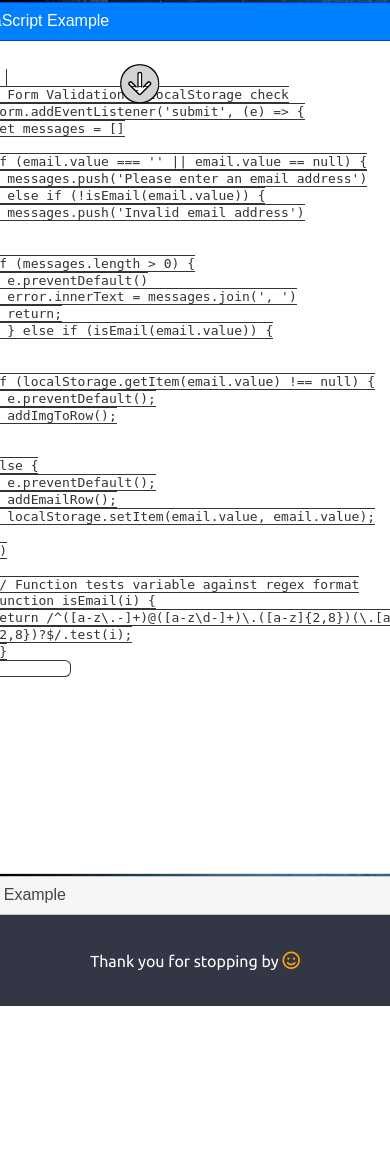
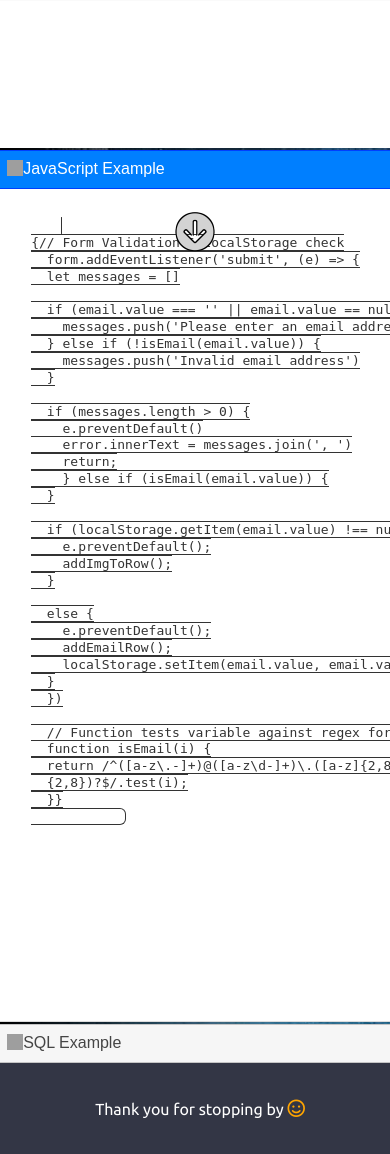
Before and after one commit to Wilber30/portfolio, a PHP site: page /pages/coding_examples.html in a window 390 px wide; the page is wider, and only the part inside the window is pictured. Before the commit the page ends 1006 px from the top of that part, so only its background shows below. Run offline with PHP 8.4, Linux system fonts and the light colour scheme; some libraries are stand-ins or nearby versions; grey boxes are pictures that could not be loaded.

Commit message:
- Adjusts layout of the coding examples page at the extra large bp.

```diff
--- a/SCSS/pages/_coding-examples.scss
+++ b/SCSS/pages/_coding-examples.scss
@@ -3,8 +3,22 @@
         '../utilities/mixins',
         '../utilities/media';
 
+  #page_content {
+    position: relative;
+    height: 100vh;
+    min-height: 700px;
+    // margin-top: -148px;
+    display: flex;
+    justify-content: center;
+    align-items: center;
+    background-size: cover;
+    background-image: url(/Images/abstract-placeholder.jpeg);
+  }
+
+
 #code_main {
   height: 100vh;
+  overflow: scroll;
 }
 
 .heading_wrapper {
--- a/SCSS/styles.css
+++ b/SCSS/styles.css
@@ -1,7 +1,7 @@
 @import url("https://fonts.googleapis.com/css2?family=Ubuntu:wght@400;500;700&display=swap");
 @import url("https://fonts.googleapis.com/css2?family=Pacifico&display=swap");
 @media (max-width: 576px) {
-  .align_scroll, .type-container, #arrow_alignment, #scs_arrow_align {
+  .align_scroll, .type-container, #arrow_alignment, #scs_arrow_align, .container {
     width: 400px;
     margin: auto;
   }
@@ -280,7 +280,7 @@ body {
 }
 
 @media (max-width: 576px) {
-  .align_scroll, .type-container, #arrow_alignment, #scs_arrow_align {
+  .align_scroll, .type-container, #arrow_alignment, #scs_arrow_align, .container {
     width: 400px;
     margin: auto;
   }
@@ -671,7 +671,7 @@ a .sm-in:hover {
 }
 
 @media (max-width: 576px) {
-  .align_scroll, .type-container, #arrow_alignment, #scs_arrow_align {
+  .align_scroll, .type-container, #arrow_alignment, #scs_arrow_align, .container {
     width: 400px;
     margin: auto;
   }
@@ -972,7 +972,7 @@ a .initials:hover {
 }
 
 @media (max-width: 576px) {
-  .align_scroll, .type-container, #arrow_alignment, #scs_arrow_align {
+  .align_scroll, .type-container, #arrow_alignment, #scs_arrow_align, .container {
     width: 400px;
     margin: auto;
   }
@@ -1219,7 +1219,7 @@ footer {
 }
 
 @media (max-width: 576px) {
-  .align_scroll, .type-container, #arrow_alignment, #scs_arrow_align {
+  .align_scroll, .type-container, #arrow_alignment, #scs_arrow_align, .container {
     width: 400px;
     margin: auto;
   }
@@ -1557,7 +1557,7 @@ footer {
 }
 
 @media (max-width: 576px) {
-  .align_scroll, .type-container, #arrow_alignment, #scs_arrow_align {
+  .align_scroll, .type-container, #arrow_alignment, #scs_arrow_align, .container {
     width: 400px;
     margin: auto;
   }
@@ -1830,6 +1830,7 @@ footer {
   border: 2px solid darkcyan;
   border-radius: 6px;
   padding: 8px 14px;
+  object-fit: cover;
   font-family: "Ubuntu";
   box-shadow: 0.9px 0.6px;
   text-decoration: none;
@@ -1846,7 +1847,7 @@ footer {
 }
 
 @media (max-width: 576px) {
-  .align_scroll, .type-container, #arrow_alignment, #scs_arrow_align {
+  .align_scroll, .type-container, #arrow_alignment, #scs_arrow_align, .container {
     width: 400px;
     margin: auto;
   }
@@ -2175,7 +2176,7 @@ textarea {
 }
 
 @media (max-width: 576px) {
-  .align_scroll, .type-container, #arrow_alignment, #scs_arrow_align {
+  .align_scroll, .type-container, #arrow_alignment, #scs_arrow_align, .container {
     width: 400px;
     margin: auto;
   }
@@ -2447,7 +2448,7 @@ textarea {
 }
 
 @media (max-width: 576px) {
-  .align_scroll, .type-container, #arrow_alignment, #scs_arrow_align {
+  .align_scroll, .type-container, #arrow_alignment, #scs_arrow_align, .container {
     width: 400px;
     margin: auto;
   }
@@ -2664,8 +2665,20 @@ textarea {
     display: none;
   }
 }
+#page_content {
+  position: relative;
+  height: 100vh;
+  min-height: 700px;
+  display: flex;
+  justify-content: center;
+  align-items: center;
+  background-size: cover;
+  background-image: url(/Images/abstract-placeholder.jpeg);
+}
+
 #code_main {
   height: 100vh;
+  overflow: scroll;
 }
 
 .heading_wrapper {
@@ -2745,7 +2758,7 @@ textarea {
 }
 
 @media (max-width: 576px) {
-  .align_scroll, .type-container, #arrow_alignment, #scs_arrow_align {
+  .align_scroll, .type-container, #arrow_alignment, #scs_arrow_align, .container {
     width: 400px;
     margin: auto;
   }
--- a/SCSS/utilities/_media.css
+++ b/SCSS/utilities/_media.css
@@ -1,5 +1,5 @@
 @media (max-width: 576px) {
-  .align_scroll, .type-container, #arrow_alignment, #scs_arrow_align {
+  .align_scroll, .type-container, #arrow_alignment, #scs_arrow_align, .container {
     width: 400px;
     margin: auto;
   }
--- a/SCSS/utilities/_media.scss
+++ b/SCSS/utilities/_media.scss
@@ -1,7 +1,7 @@
 
 // Container width for mobile devices
 @media (max-width: 576px) {
-.align_scroll, .type-container, #arrow_alignment, #scs_arrow_align {
+.align_scroll, .type-container, #arrow_alignment, #scs_arrow_align, .container {
   width: 400px;
   margin: auto;
   }
--- a/pages/coding_examples.html
+++ b/pages/coding_examples.html
@@ -116,8 +116,10 @@
 
   <!-- main content -->
   <main id='code_main'>
+  <div id="page_content">
 
-    <div id="content">
+
+
       <div class="overlay">
         <div class="container">
           <div id="arrow_alignment">
```
Also changed, not shown: SCSS/pages/_coding-examples.css (+13 -1 lines), SCSS/styles.scss (line endings or trailing spaces), 2 other files.
